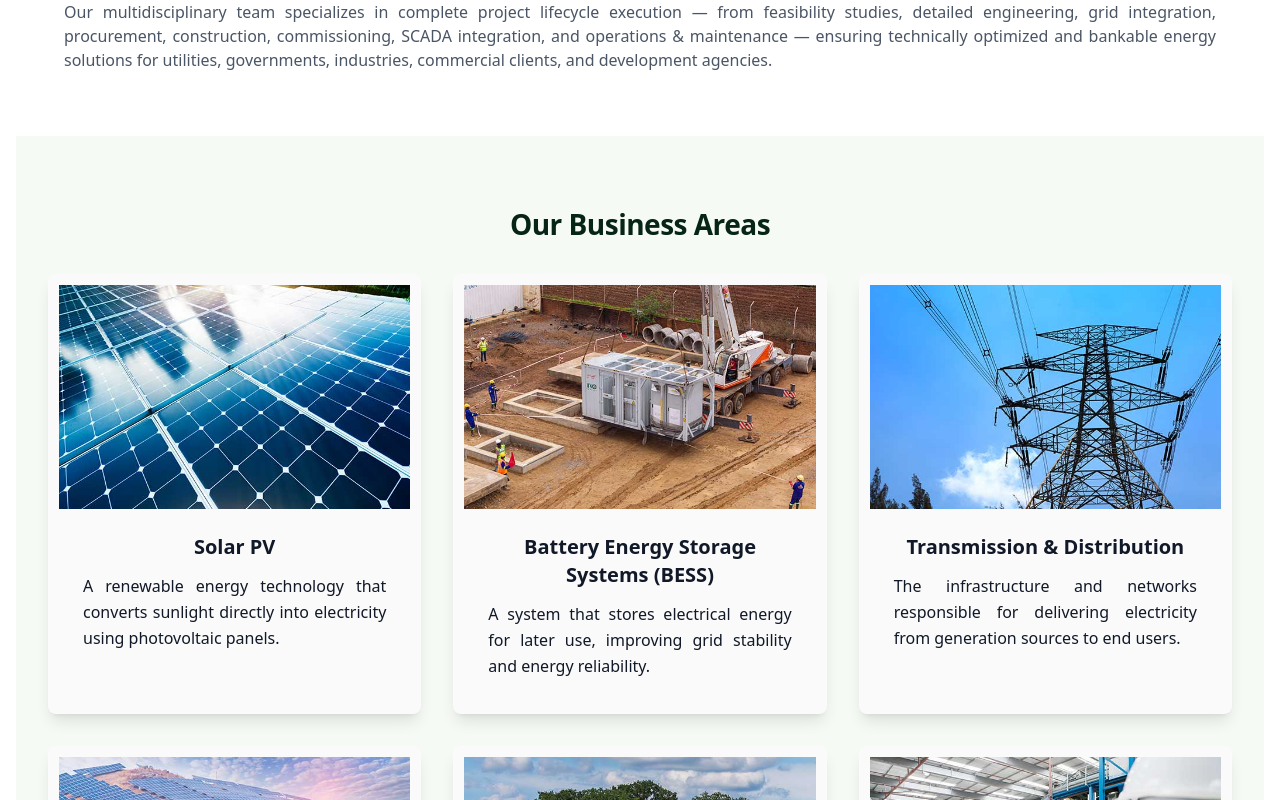
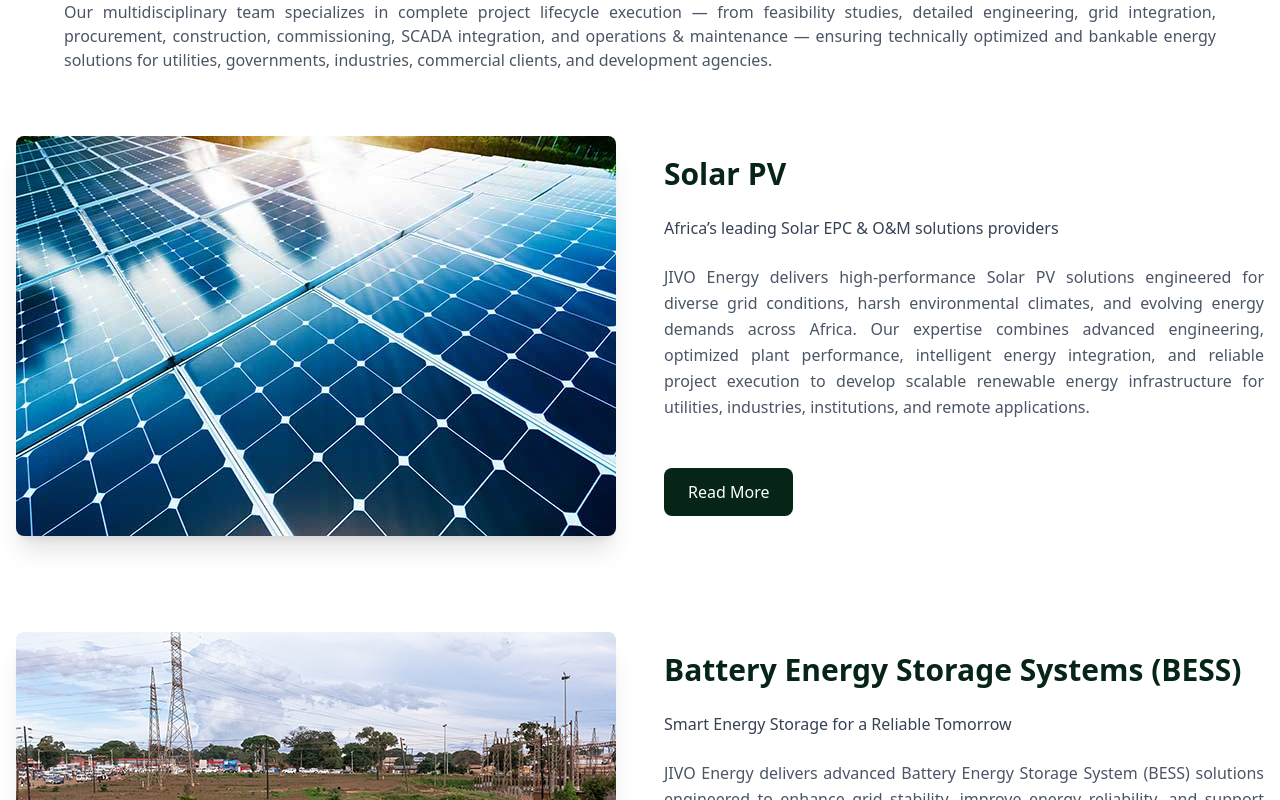
Before and after one commit to nchugh06/jivoenergy-main, a Next.js app: page /business-areas in a window 1280 px wide. Shown: the part 540-1340 px from the top of the page. Built offline with nearby package versions, Linux system fonts and the light colour scheme.

Commit message:
Update page.tsx

```diff
--- a/src/app/business-areas/page.tsx
+++ b/src/app/business-areas/page.tsx
@@ -153,9 +153,9 @@ const BusinessAreas = () => {
 
           </p>
         </div>
-            <BusinessAreasServices />
+            {/* <BusinessAreasServices /> */}
         {/* Business Areas Grid */}
-        {/* <div className="space-y-24">
+        <div className="space-y-24">
           {businessAreas.map((area, index) => {
             const sectionIds = [
               'solar-pv',
@@ -201,7 +201,7 @@ const BusinessAreas = () => {
               </div>
             );
           })}
-        </div> */}
+        </div>
 
         {/* Call to Action */}
         <div className="mt-24 text-center">
```
